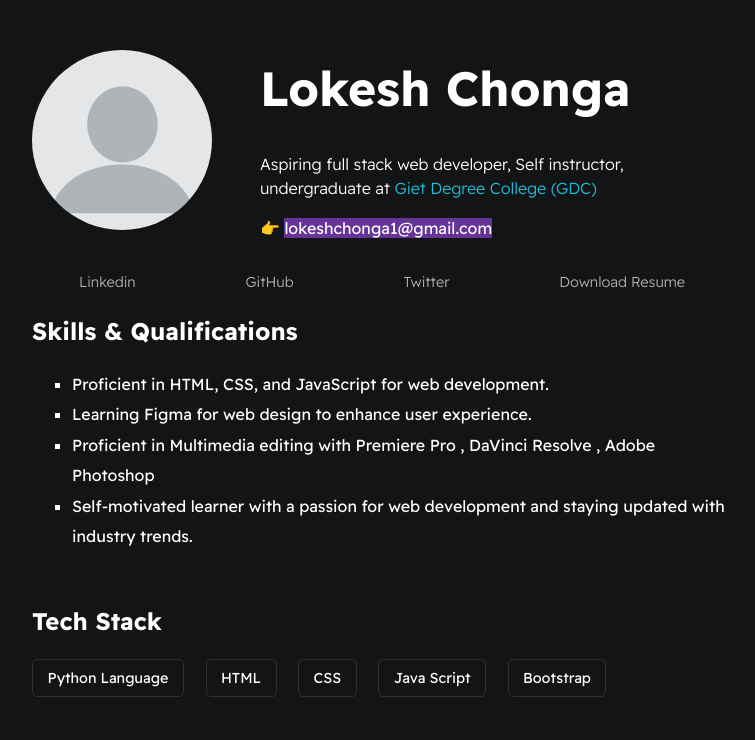
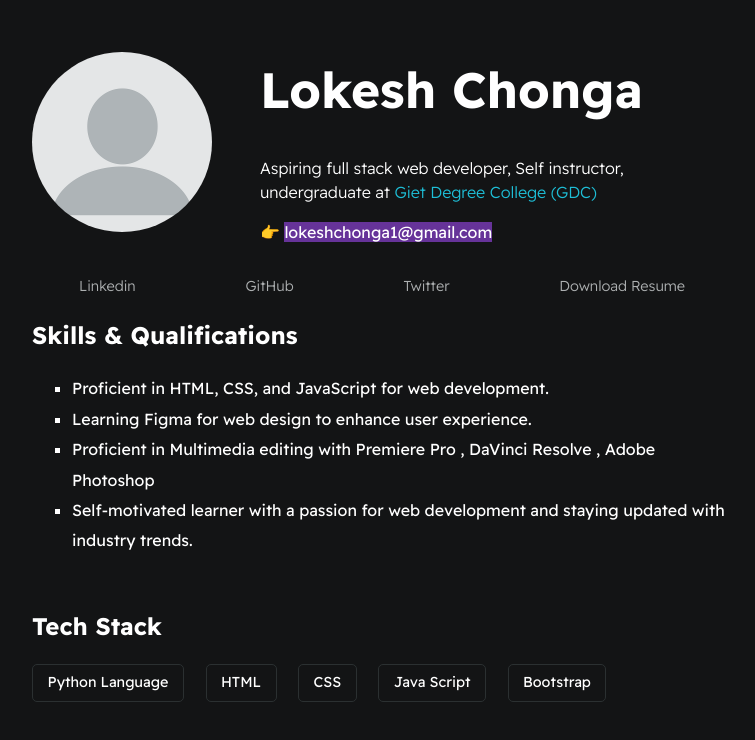
Before and after one commit to lowkeshonline/Digital-Resume, a plain HTML site: page index.html in a window 1280 px wide. Shown: the whole page, without its empty margins (258-1013 px from the left). Drawn offline with Linux system fonts and the light colour scheme.

Commit message:
usual commit

```diff
--- a/main.css
+++ b/main.css
@@ -61,7 +61,7 @@ li {
 }
 
 #user-name {
-    font-size: 3em;
+    font-size: 3.1em;
     line-height: 1em;
 }
 
```
